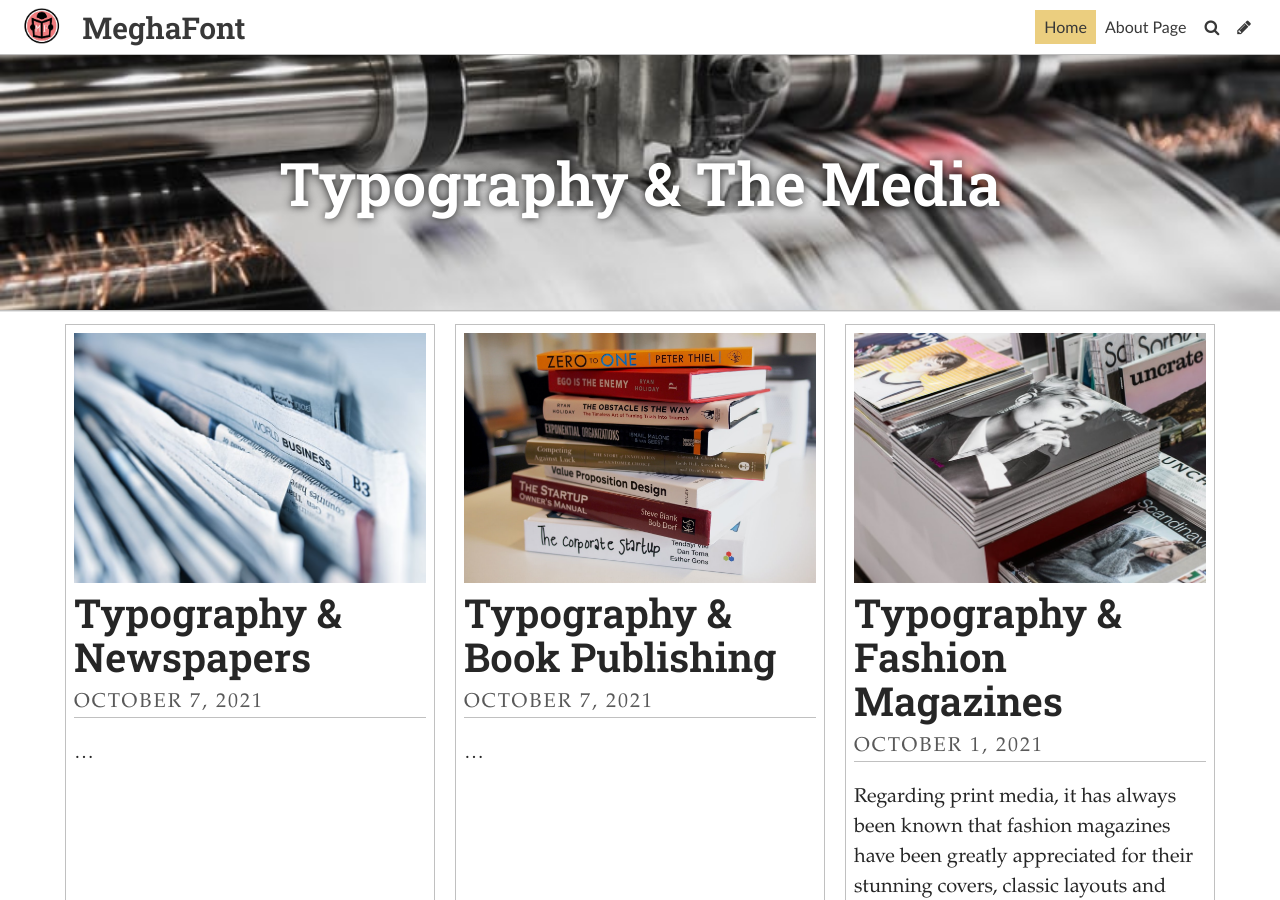
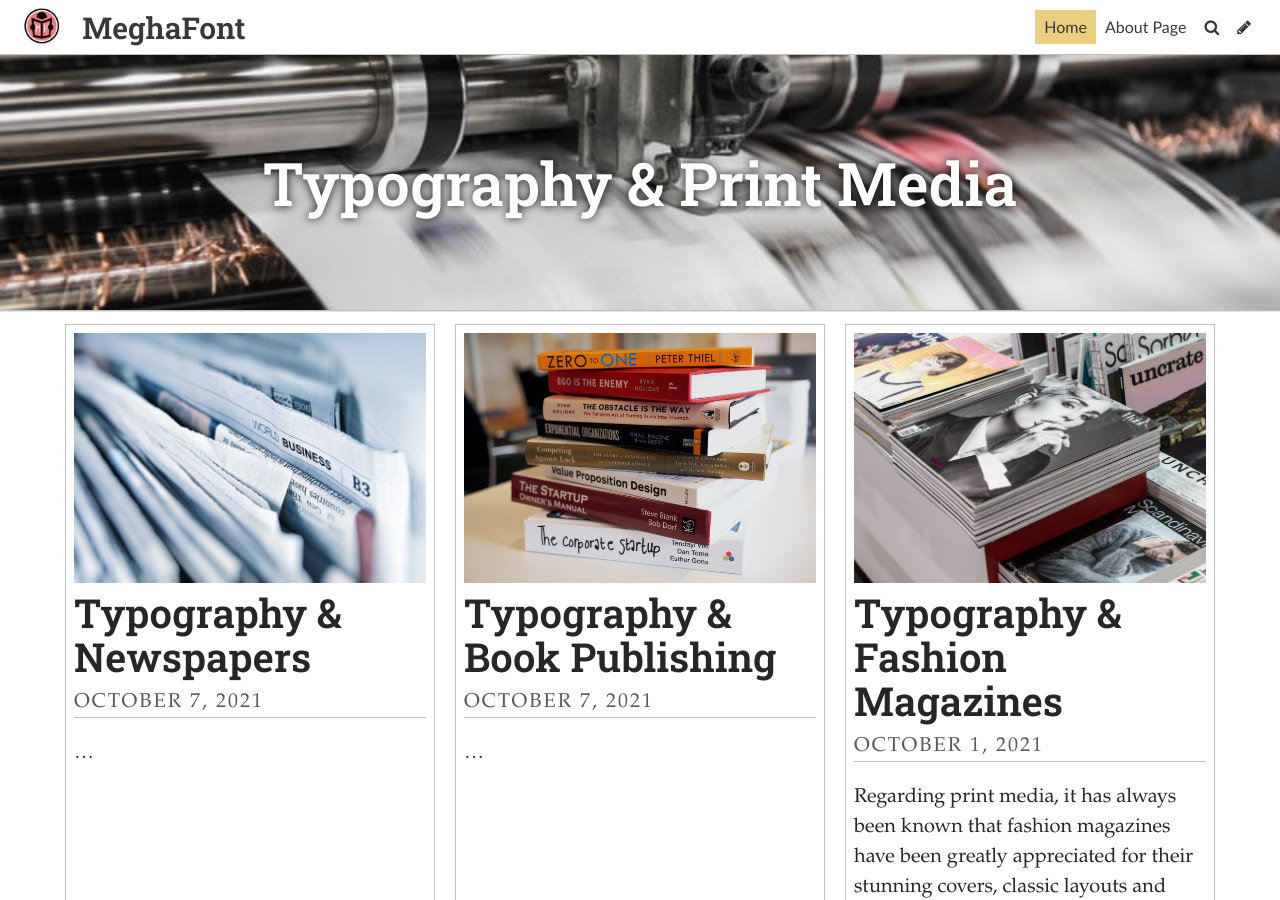
Before and after one commit to meghantole/tarm, a Jekyll site: the page built from index.html, in a window 1280 px wide and 900 px high. Built offline with Jekyll 4.4.1, drawn with Linux system fonts in a browser that asks for light colours; some web fonts are replaced; the list of posts is cut into pages by our own code.

Commit message:
Update Settings “general”

```diff
--- a/_data/settings.yml
+++ b/_data/settings.yml
@@ -2,7 +2,7 @@ title: MeghaFont
 description: Website about typography
 footer_text: Copyright 2021 Meghan Tole
 header_feature_image: ../uploads/photo-1503694978374-8a2fa686963a.jpeg
-header_text: Typography & The Media
+header_text: Typography & Print Media
 header_text_color: "#ffffff"
 bannerheight: 20vmax
 navbarheight: 55px
```
